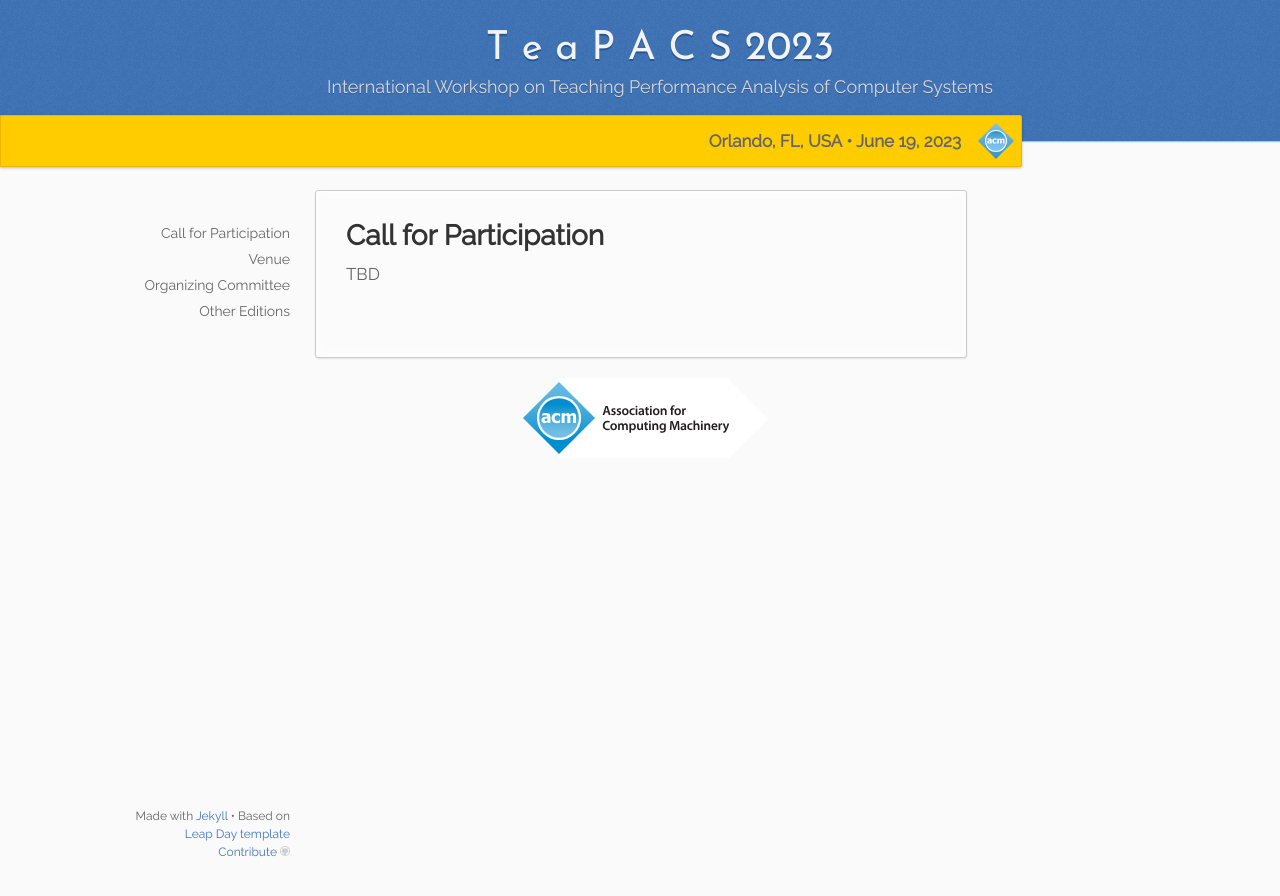
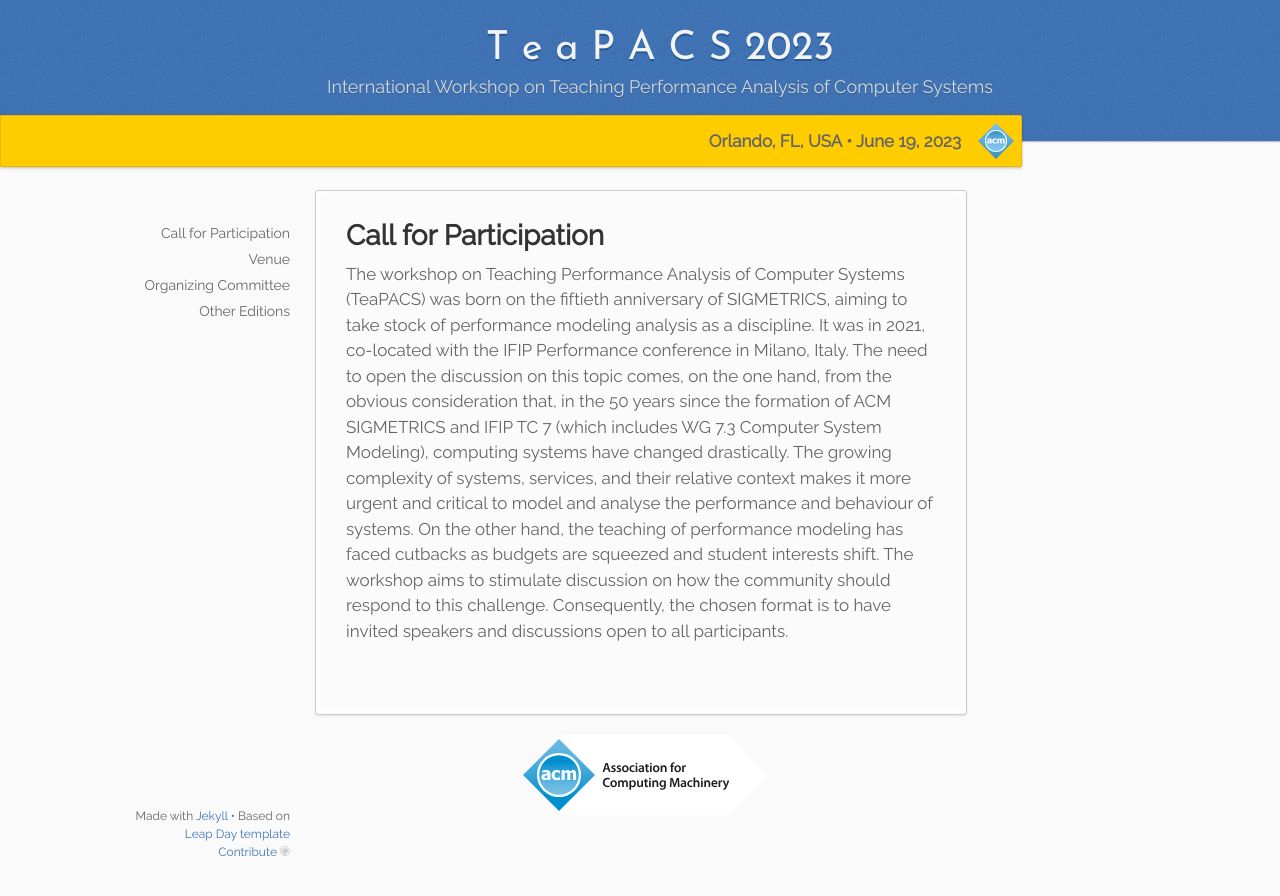
Before and after one commit to alessandropellegrini/teapacs.github.io, a Jekyll site: the page built from _2023/01.cfp.md, in a window 1280 px wide. Shown: the top 896 px of the page. Built offline with Jekyll 4.4.1, drawn with Linux system fonts in a browser that asks for light colours.

Commit message:
Update 01.cfp.md

```diff
--- a/_2023/01.cfp.md
+++ b/_2023/01.cfp.md
@@ -4,5 +4,8 @@ title: "Call for Participation"
 menu_show: true
 permalink: /:collection/cfp
 ---
+{% for coll in site.collections %}{% if coll.label == page.collection %}{% assign edition = coll %}{% endif %}{% endfor %} {%- assign year = page.collection -%}
 
-TBD
+The workshop on Teaching Performance Analysis of Computer Systems (TeaPACS) was born on the fiftieth anniversary of SIGMETRICS, aiming to take stock of performance modeling analysis as a discipline. It was in 2021, co-located with the IFIP Performance conference in Milano, Italy.
+The need to open the discussion on this topic comes, on the one hand, from the obvious consideration that, in the 50 years since the formation of ACM SIGMETRICS and IFIP TC 7 (which includes WG 7.3 Computer System Modeling), computing systems have changed drastically. The growing complexity of systems, services, and their relative context makes it more urgent and critical to model and analyse the performance and behaviour of systems. On the other hand, the teaching of performance modeling has faced cutbacks as budgets are squeezed and student interests shift.
+The workshop aims to stimulate discussion on how the community should respond to this challenge. Consequently, the chosen format is to have invited speakers and discussions open to all participants.
```
